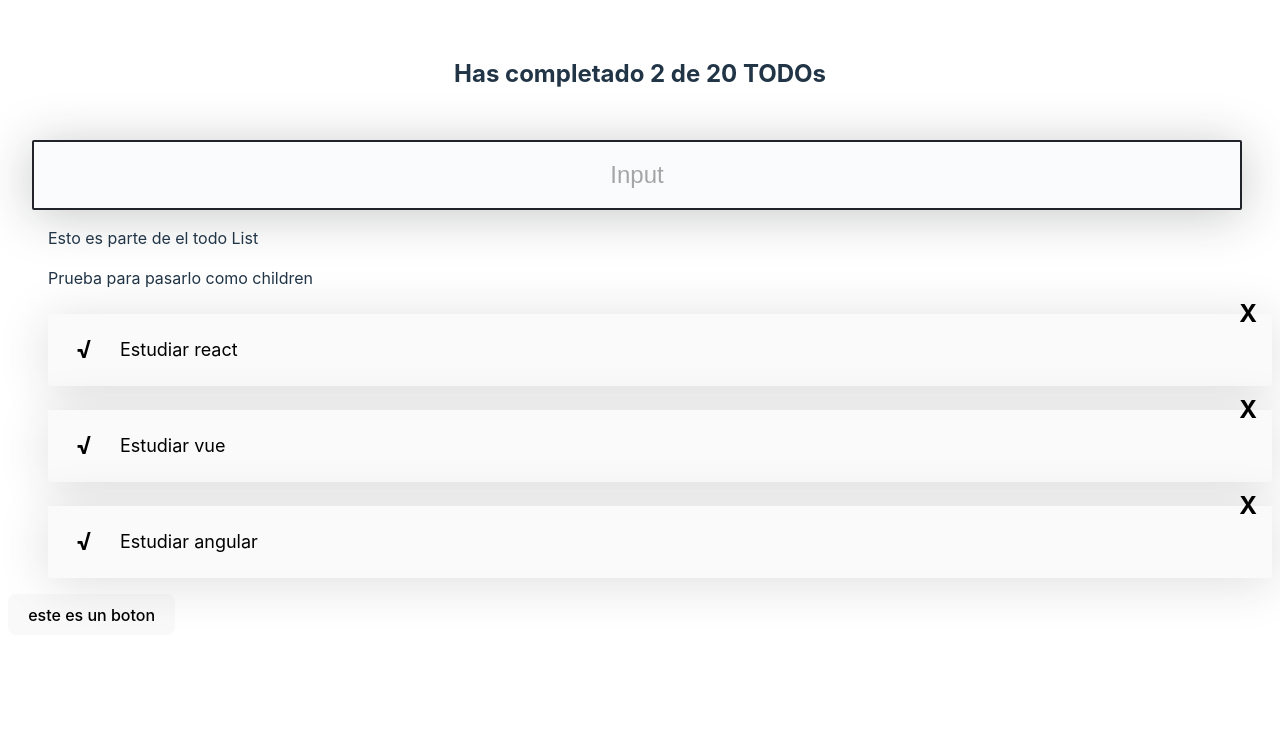
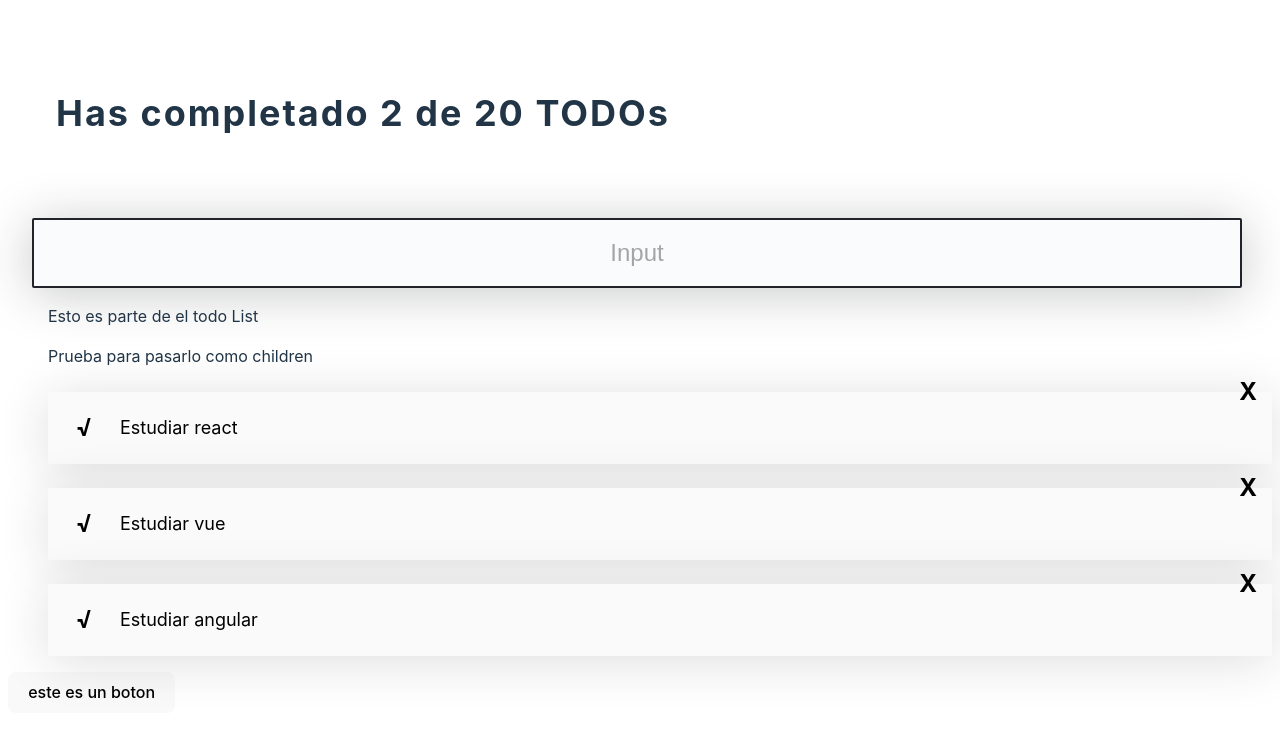
Before and after one commit to danieldrako/todo-machine, a React (Vite) app: page / in a window 1280 px wide. Shown: the top 736 px of the page. Built offline with nearby package versions, Linux system fonts and the light colour scheme.

Commit message:
after typing effect

```diff
--- a/src/components/TodoCounter.jsx
+++ b/src/components/TodoCounter.jsx
@@ -2,7 +2,9 @@ import '../styles/TodoCounter.css';
 
 const TodoCounter = () => {
   return (
-    <h2 className='TodoCounter'>Has completado 2 de 20 TODOs</h2>
+    <div className='TodoCounter'>
+      <h2 className='text' >Has completado 2 de 20 TODOs</h2>
+    </div>
   )
 }
 
--- a/src/styles/TodoCounter.css
+++ b/src/styles/TodoCounter.css
@@ -3,4 +3,23 @@
     text-align: center;
     margin: 0;
     padding: 48px;
+    display: inline-block;
 }
+
+.text {
+    letter-spacing:  2px;
+    /* border-right: 3px solid; */
+    width: 100%;
+    white-space: nowrap;
+    overflow: hidden;
+    animation:
+        typing 2s /* steps(28) */,
+        cursor .4s step-end infinite alternate;
+}
+
+@keyframes cursor {
+    50% {border-color: transparent}
+}
+@keyframes typing {
+    from { width: 0;}
+}
```
